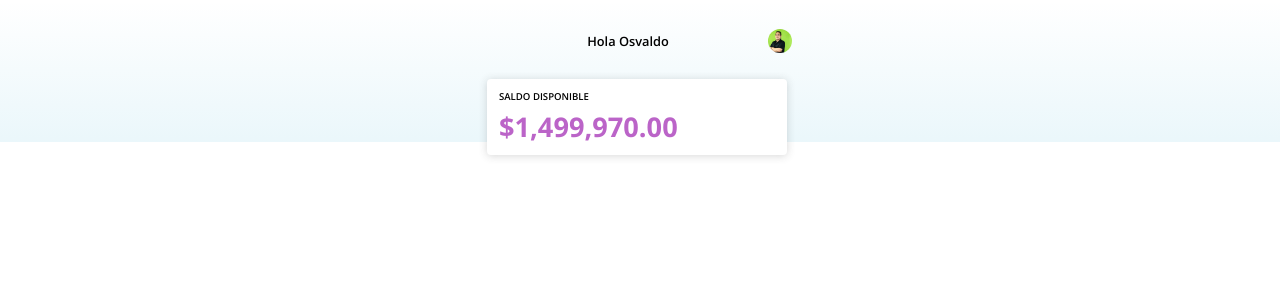
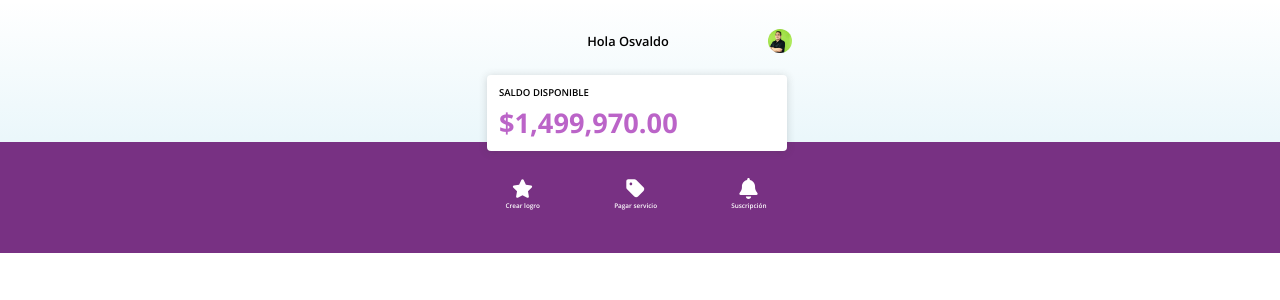
Before and after one commit to ArzCorp/bank-web-app, a Next.js app: page / in a window 1280 px wide. Shown: the top 300 px of the page. Built offline with nearby package versions, Linux system fonts and the light colour scheme.

Commit message:
✨ added transactions

```diff
--- a/pages/index.tsx
+++ b/pages/index.tsx
@@ -3,6 +3,7 @@ import Head from 'next/head'
 
 import Balance from 'components/Balance'
 import Header from 'components/Header'
+import Transactions from 'components/Transactions/ulz>'
 
 const Home: NextPage = () => {
 	return (
@@ -15,6 +16,7 @@ const Home: NextPage = () => {
 			<Header>
 				<Balance />
 			</Header>
+			<Transactions />
 		</section>
 	)
 }
--- /dev/null
+++ b/src/components/Transactions/ulz>/TransactionItem.tsx
@@ -0,0 +1,23 @@
+import Image from 'next/image'
+
+interface Props {
+	icon: string
+	name: string
+}
+
+export default function TransactionItem({ icon, name }: Props) {
+	return (
+		<li className="transaction-item">
+			<span>
+				<Image
+					className="transaction-item__icon"
+					height={21}
+					width={21}
+					src={icon}
+					alt={`transacción ${name}`}
+				/>
+			</span>
+			<span className="transaction-item__name">{name}</span>
+		</li>
+	)
+}
--- /dev/null
+++ b/src/components/Transactions/ulz>/index.tsx
@@ -0,0 +1,21 @@
+import Container from 'components/Container'
+import TransactionItem from './TransactionItem'
+
+interface Props {
+	children: React.ReactNode
+}
+
+export default function Transactions({ children }: Props) {
+	return (
+		<section className="transactions">
+			<Container className="transactions__container">
+				<ul className="transactions__list">
+					<TransactionItem icon="/icons/star-solid.svg" name="Crear logro" />
+					<TransactionItem icon="/icons/tag-solid.svg" name="Pagar servicio" />
+					<TransactionItem icon="/icons/bell-solid.svg" name="Suscripción" />
+				</ul>
+			</Container>
+			{children}
+		</section>
+	)
+}
--- a/src/scss/components/_balance.scss
+++ b/src/scss/components/_balance.scss
@@ -1,7 +1,8 @@
 .balance {
 	width: 300px;
 	position: absolute;
-	top: 79px;
+	z-index: 10;
+	top: 75px;
 	left: calc(50% - 153px);
 	padding: 12px;
 	background-color: $white-color;
--- /dev/null
+++ b/src/scss/components/transactions/_transactionItem.scss
@@ -0,0 +1,16 @@
+.transaction-item {
+	display: flex;
+	flex-direction: column;
+	align-items: center;
+	&__icon {
+		filter: invert(100%) sepia(0%) saturate(1%) hue-rotate(175deg)
+			brightness(106%) contrast(101%);
+		margin-bottom: 6px;
+	}
+	&__name {
+		font-size: $xs;
+		text-align: center;
+		line-height: normal;
+		font-weight: 600;
+	}
+}
--- /dev/null
+++ b/src/scss/components/transactions/_transactions.scss
@@ -0,0 +1,17 @@
+.transactions {
+	position: relative;
+	z-index: 0;
+	background-color: $primary-color;
+	color: $white-color;
+	padding-top: 36px;
+	padding-bottom: 43px;
+	&__container {
+		padding-left: 53px;
+		padding-right: 61px;
+	}
+	&__list {
+		display: flex;
+		justify-content: space-between;
+		align-items: center;
+	}
+}
--- a/src/scss/main.scss
+++ b/src/scss/main.scss
@@ -9,3 +9,5 @@
 @import './components/container';
 @import './components/header';
 @import './components/balance';
+@import './components/transactions/transactions';
+@import './components/transactions/transactionItem';
```
